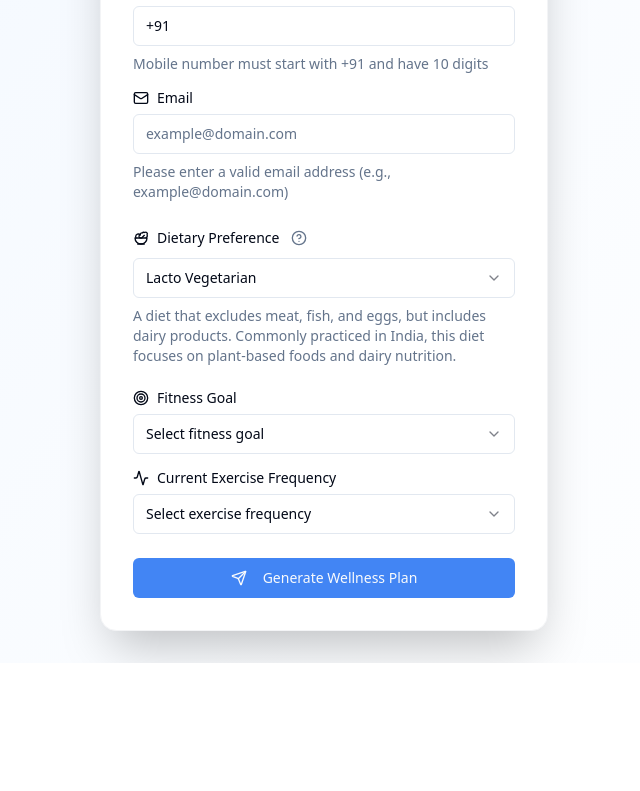
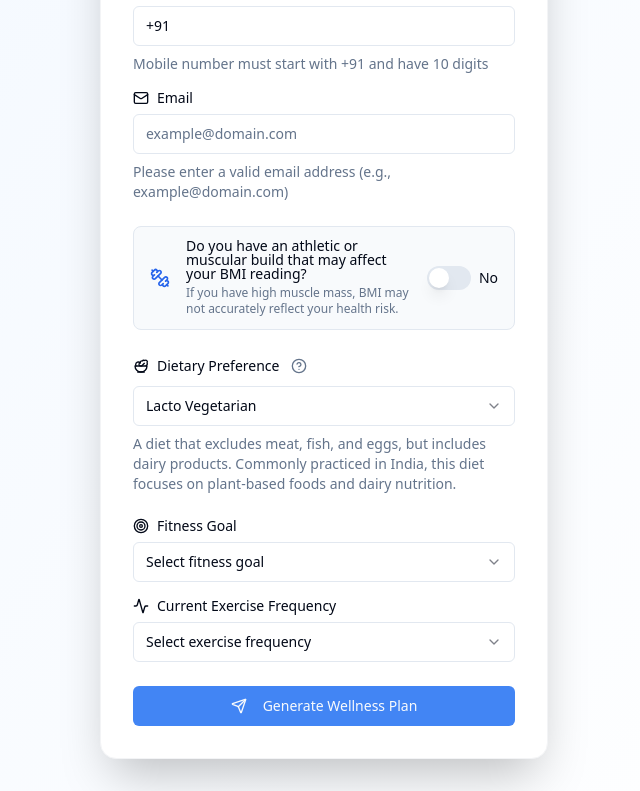
Before and after one commit to YJ074/wellness-pathway-generator, a React (Vite) app: page / in a window 1280 px wide. Shown: the part 971-1762 px from the top of the page, without its empty margins (316-956 px from the left). Before the commit the page ends 1634 px from the top, so only its background shows below. Built offline with nearby package versions, Linux system fonts and the light colour scheme; what @react-pdf/renderer would draw is missing.

Commit message:
Add muscular build input
Add a toggle to the form to allow users to self-identify if they have an athletic or muscular build. This will affect the BMI calculation.

```diff
--- a/src/components/WellnessForm.tsx
+++ b/src/components/WellnessForm.tsx
@@ -18,13 +18,14 @@ const WellnessForm = () => {
     gender: 'male', // Default gender
     dietaryPreference: 'lacto-vegetarian',
     fitnessGoal: '',
-    exerciseFrequency: ''
+    exerciseFrequency: '',
+    has_muscular_build: false, // Default: not selected
   });
 
   const [isGenerating, setIsGenerating] = useState(false);
   const [dietPlan, setDietPlan] = useState<DietPlan | null>(null);
 
-  const handleInputChange = (field: keyof FormData, value: string) => {
+  const handleInputChange = (field: keyof FormData, value: string | boolean) => {
     setFormData(prev => ({ ...prev, [field]: value }));
   };
 
--- a/src/components/wellness/WellnessFormInputs.tsx
+++ b/src/components/wellness/WellnessFormInputs.tsx
@@ -1,13 +1,17 @@
+
 import React from 'react';
 import PersonalInfoInputs from './form/PersonalInfoInputs';
 import DietaryPreferenceInput from './form/DietaryPreferenceInput';
 import FitnessInputs from './form/FitnessInputs';
 import { FormData } from './types';
 import { Select, SelectTrigger, SelectValue, SelectContent, SelectItem, SelectGroup } from "@/components/ui/select";
+import { Switch } from "@/components/ui/switch";
+import { Label } from "@/components/ui/label";
+import { Dumbbell } from "lucide-react";
 
 interface FormInputsProps {
   formData: FormData;
-  handleInputChange: (field: string, value: string) => void;
+  handleInputChange: (field: string, value: string | boolean) => void;
 }
 
 const WellnessFormInputs = ({ formData, handleInputChange }: FormInputsProps) => {
@@ -17,6 +21,32 @@ const WellnessFormInputs = ({ formData, handleInputChange }: FormInputsProps) =>
         formData={formData}
         handleInputChange={handleInputChange}
       />
+
+      {/* Athletic/Muscular Build Self-ID Toggle */}
+      <div className="flex items-center gap-4 border rounded-lg px-4 py-3 bg-slate-50">
+        <Dumbbell className="w-5 h-5 text-blue-600" />
+        <div className="flex flex-col flex-1">
+          <Label htmlFor="has_muscular_build" className="font-medium mb-1">
+            Do you have an athletic or muscular build that may affect your BMI reading?
+          </Label>
+          <span className="text-xs text-muted-foreground">
+            If you have high muscle mass, BMI may not accurately reflect your health risk.
+          </span>
+        </div>
+        <div className="flex space-x-2 items-center">
+          <Switch
+            id="has_muscular_build"
+            checked={!!formData.has_muscular_build}
+            onCheckedChange={(checked) =>
+              handleInputChange('has_muscular_build', checked)
+            }
+          />
+          <span className="text-sm ml-2">
+            {formData.has_muscular_build ? "Yes" : "No"}
+          </span>
+        </div>
+      </div>
+
       <DietaryPreferenceInput
         value={formData.dietaryPreference}
         onChange={(value) => handleInputChange('dietaryPreference', value)}
--- a/src/components/wellness/types.ts
+++ b/src/components/wellness/types.ts
@@ -1,4 +1,3 @@
-
 export interface FormData {
   name: string;
   email: string;
@@ -12,6 +11,7 @@ export interface FormData {
   exerciseFrequency: string;
   heightFeet?: string;   // optional, for feet input
   heightInches?: string; // optional, for inches input
+  has_muscular_build?: boolean; // NEW: Athletic build self-identification
 }
 
 export interface DietPlan {
```
